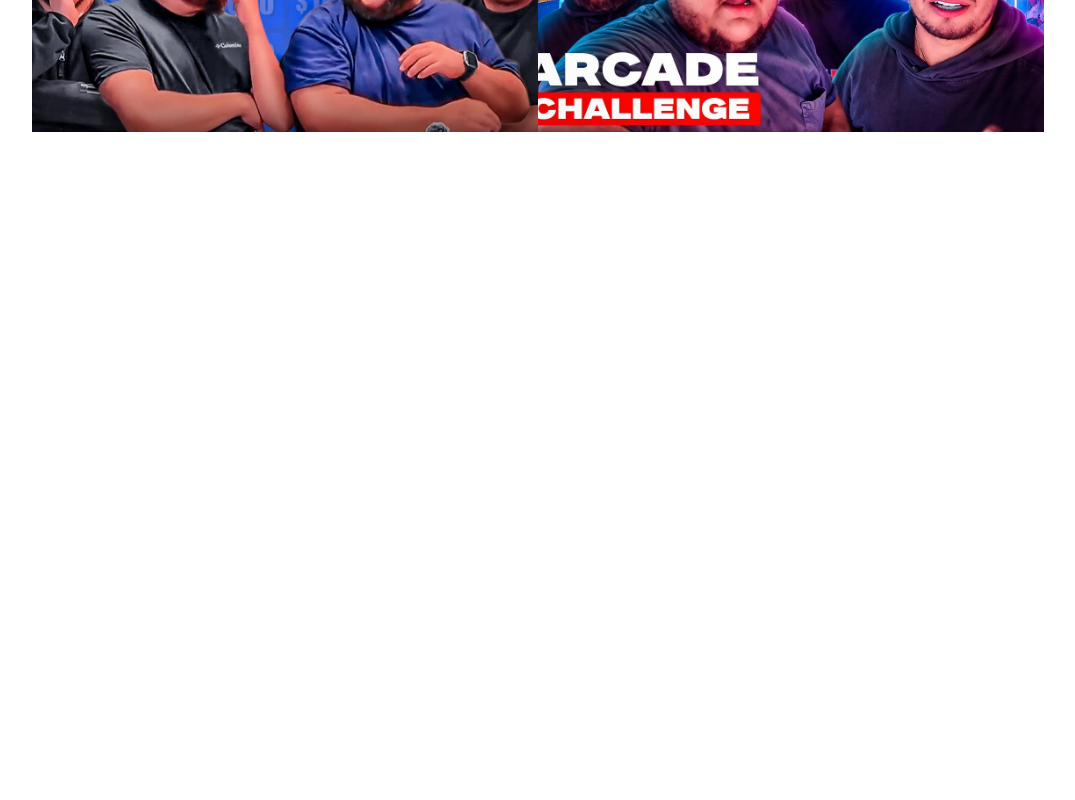
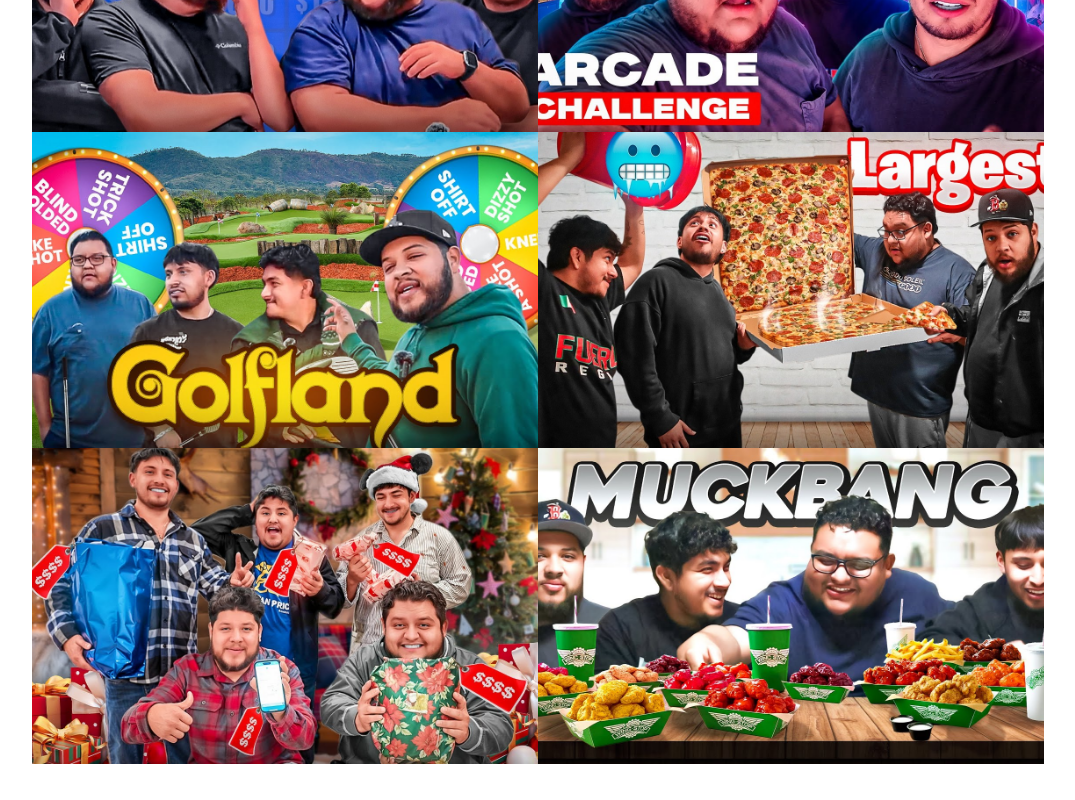
Before and after one commit to francisdav1d/portfolio, a Next.js app: page / in a window 1280 px wide. Shown: the part 740-1540 px from the top of the page, without its empty margins (102-1177 px from the left). Built offline with nearby package versions, Linux system fonts and the light colour scheme.

Commit message:
thumbnail

```diff
--- a/src/components/ProjectCard.tsx
+++ b/src/components/ProjectCard.tsx
@@ -29,7 +29,7 @@
         scrollTrigger: {
           trigger: cardRef.current,
           start: "top bottom-=50",
-          toggleActions: "play reverse play reverse"
+          toggleActions: "play none none none"
         }
       }
     );
@@ -55,6 +55,7 @@
           <img
             src={project.image}
             alt={project.title}
+            loading="eager"
             className="w-full h-full object-cover transition-transform duration-700 ease-out group-hover:scale-105"
           />
 
```
